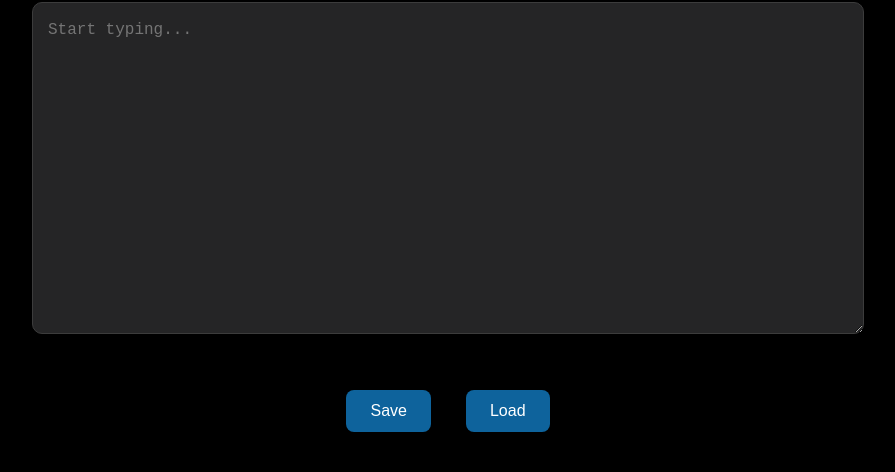
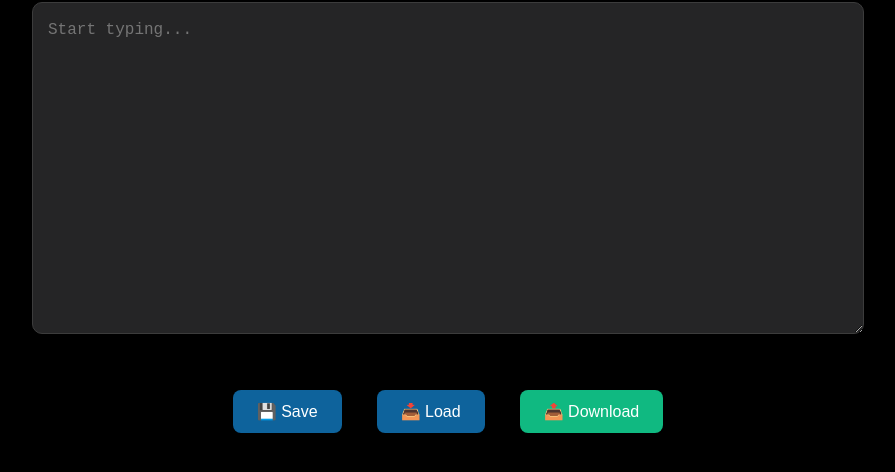
Before and after one commit to ChhayakantaDash/My-Share, a plain HTML site: page index.html in a window 1280 px wide. Shown: the part 208-680 px from the top of the page, without its empty margins (192-1087 px from the left). Drawn offline with Linux system fonts and the light colour scheme.

Commit message:
Download Button

```diff
--- a/app.js
+++ b/app.js
@@ -51,3 +51,22 @@ function showStatus(message) {
   statusDiv.textContent = message;
   setTimeout(() => statusDiv.textContent = "", 2000);
 }
+
+function downloadText() {
+  const content = document.getElementById("editor").value;
+
+  // Create a Blob (file-like object)
+  const blob = new Blob([content], { type: 'text/plain' });
+
+  // Create a temporary link to trigger download
+  const link = document.createElement("a");
+  link.href = URL.createObjectURL(blob);
+  link.download = "my_text_file.txt";
+
+  // Trigger the download
+  link.click();
+
+  // Cleanup
+  URL.revokeObjectURL(link.href);
+  showStatus("📤 File downloaded!");
+}
--- a/index.html
+++ b/index.html
@@ -16,9 +16,12 @@
 
   <textarea id="editor" placeholder="Start typing..."></textarea><br>
   <div class="button-group">
-  <button onclick="saveText()">Save</button>
-  <button onclick="loadText()"> Load</button>
-</div>
+  <button onclick="saveText()">💾 Save</button>
+  <button onclick="loadText()">📥 Load</button>
+  <button onclick="downloadText()">📤 Download</button>
+  </div>
+
+
 
 
   <div class="status" id="statusMessage"></div>
--- a/style.css
+++ b/style.css
@@ -101,3 +101,11 @@ button:hover {
 .status {
   color: #4ade80; /* green */
 }
+
+button:nth-child(3) {
+  background-color: #10b981; /* green */
+}
+
+button:nth-child(3):hover {
+  background-color: #059669;
+}
```
